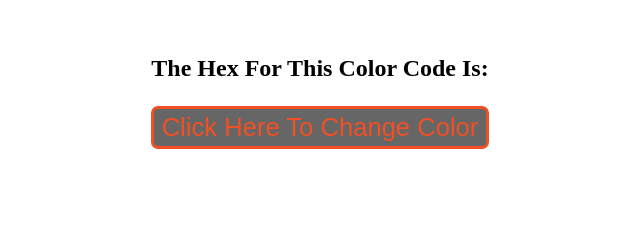
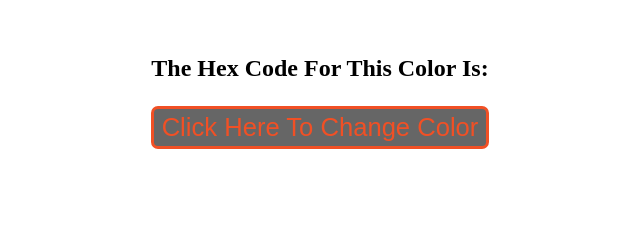
Before and after one commit to manish-virgat/Hex-Color-Code, a plain HTML site: page index.html in a window 1280 px wide. Shown: the part 316-556 px from the top of the page, 320-960 px from the left. Drawn offline with Linux system fonts and the light colour scheme.

Commit message:
Update index.html

```diff
--- a/index.html
+++ b/index.html
@@ -8,7 +8,7 @@
 </head>
 <body>
     <div class="container">
-        <h2 class="hexColor">The hex for this color code is: <p><span class="hex"></span></p></h2>
+        <h2 class="hexColor">The hex code for this color is: <p><span class="hex"></span></p></h2>
         <button type="button" class="hexBtn">Click Here to Change Color</button>
     </div>
     <div class="footer">
```
